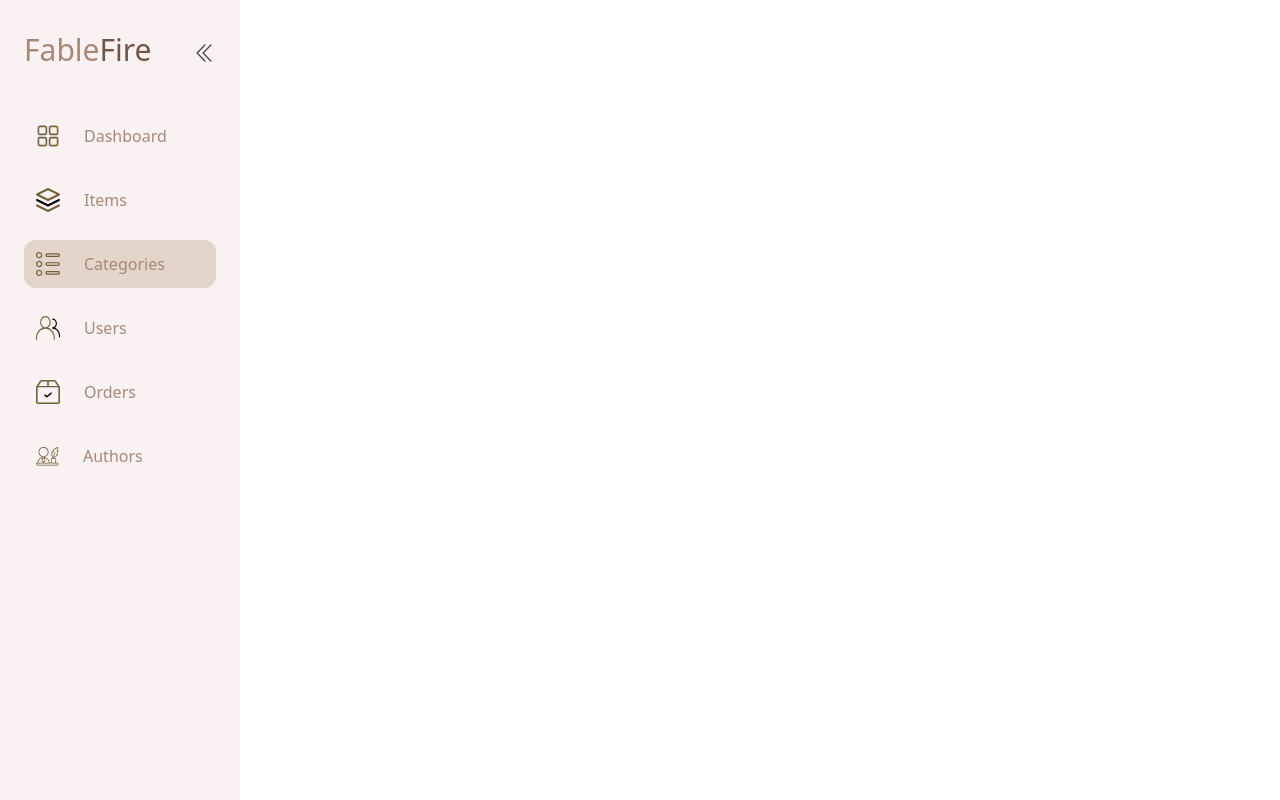
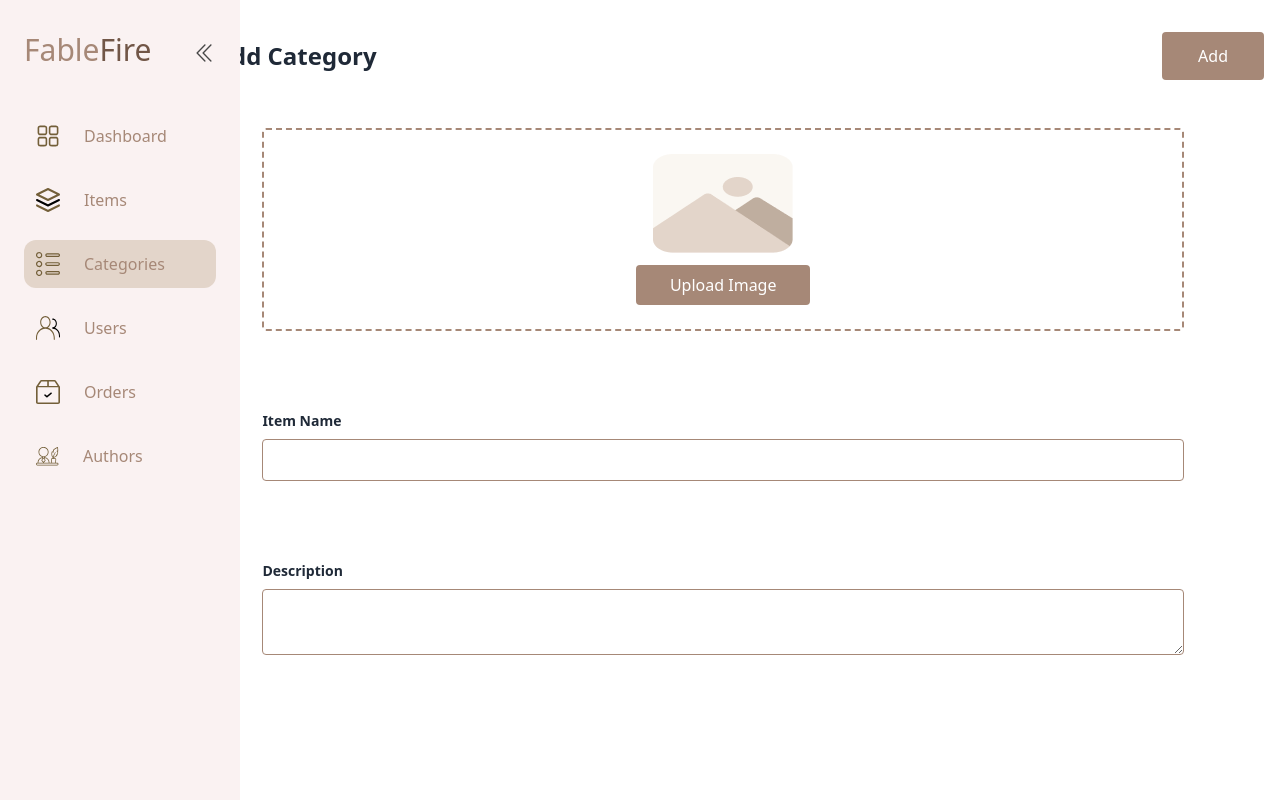
Before and after one commit to sohilakaraly340/FableFire_admin, a React (Vite) app: page /Categories/AddCategory in a window 1280 px wide. Built offline with nearby package versions, Linux system fonts and the light colour scheme.

Commit message:
add&edit category

```diff
--- a/src/App.jsx
+++ b/src/App.jsx
@@ -8,7 +8,13 @@ import Category from "./pages/category/Category";
 import User from "./pages/users/User";
 import Order from "./pages/orders/Order";
 import AddItem from "./pages/addItem/AddItem";
+import AddCategory from "./pages/addCategory/AddCategory";
 
+const InitialValues = {
+  title: "",
+  description: "",
+  images: [],
+};
 function App() {
   // const [darkMode, setDarkMode] = useState(false);
   // useEffect(() => {
@@ -44,6 +50,14 @@ function App() {
             <Route path="/Items/AddItem" element={<AddItem />} />
             <Route path="/Users" element={<User />} />
             <Route path="/Categories" element={<Category />} />
+            <Route
+              path="/Categories/AddCategory"
+              element={<AddCategory mode="add" />}
+            />
+            <Route
+              path="/Categories/EditCategory"
+              element={<AddCategory mode="edit" />}
+            />
             <Route path="/Authors" element={<Authors />} />
             <Route path="/Orders" element={<Order />} />
           </Routes>
--- a/src/components/Button.jsx
+++ b/src/components/Button.jsx
@@ -1,11 +1,8 @@
 import React from "react";
-import { Link } from "react-router-dom";
-export default function Button({ text, route }) {
+export default function Button({ text }) {
   return (
-    <Link to={route}>
-      <button className="relative overflow-hidden bg-button hover:bg-[#907566] text-white py-3 px-9 rounded focus:outline-none">
-        {text}
-      </button>
-    </Link>
+    <button className="relative overflow-hidden bg-button hover:bg-[#907566] text-white py-3 px-9 rounded focus:outline-none">
+      {text}
+    </button>
   );
 }
--- a/src/components/Header.jsx
+++ b/src/components/Header.jsx
@@ -1,11 +1,18 @@
 import React from "react";
 import Button from "./Button";
+import { Link } from "react-router-dom";
 
 export default function Header({ title, buttonText, route }) {
   return (
     <div className="flex justify-between items-center ">
       <p className="text-2xl font-bold px-8">{title}</p>
-      <Button route={route} text={buttonText} />
+      {route ? (
+        <Link to={route}>
+          <Button text={buttonText} />
+        </Link>
+      ) : (
+        <Button text={buttonText} />
+      )}
     </div>
   );
 }
--- /dev/null
+++ b/src/pages/addCategory/AddCategory.jsx
@@ -0,0 +1,158 @@
+import React, { useEffect, useState } from "react";
+import { ErrorMessage, Field, Form, Formik } from "formik";
+import axios from "axios";
+import * as Yup from "yup";
+import imageIcon from "../../assets/images/icons/imgeIcon.png";
+
+const ValidationSchema = Yup.object({
+  title: Yup.string().required("Required"),
+  description: Yup.string().required("Required"),
+  images: Yup.array().min(1, "At least one image is required"),
+});
+
+const inputs = [
+  { name: "images", title: "Images", type: "file", multiple: true },
+  { name: "title", title: "Item Name", type: "text" },
+  { name: "description", title: "Description", type: "textarea" },
+];
+
+export default function AddCategory({
+  mode,
+  initialValues = { title: "", description: "", images: [] },
+}) {
+  const [imagePreviews, setImagePreviews] = useState([]);
+  const [loading, setloading] = useState(false);
+
+  useEffect(() => {
+    if (initialValues && initialValues.images.length > 0) {
+      const previews = initialValues.images.map((image) =>
+        URL.createObjectURL(image)
+      );
+      setImagePreviews(previews);
+    }
+  }, [initialValues]);
+
+  const submit = async (values) => {
+    console.log(values);
+    // const formData = new FormData();
+    // for (const key in values) {
+    //   if (key === "images" && values[key].length > 0) {
+    //     values[key].forEach((file) => formData.append(key, file));
+    //   } else {
+    //     formData.append(key, values[key]);
+    //   }
+    // }
+
+    // try {
+    //   setloading(true);
+    //   const response = await axios.post(
+    //     "http://localhost:3005/api/v1/admin/category",
+    //     formData,
+    //     {
+    //       headers: {
+    //         "Content-Type": "multipart/form-data",
+    //         JWT: `eyJhbGciOiJIUzI1NiIsInR5cCI6IkpXVCJ9.eyJlbWFpbCI6InNvaGlsYUBnbWFpbC5jb20iLCJpYXQiOjE3MTcwOTg0MzIsImV4cCI6MTcxNzE4NDgzMn0.w9jGobI-59qnNTCGBRpef1zDVVK76OXu4WsVw4p-FXc`,
+    //       },
+    //     }
+    //   );
+    //   console.log("Success:", response.data);
+    // } catch (error) {
+    //   console.error("Error:", error);
+    // }
+    // setloading(false);
+  };
+
+  const handleImageChange = (event, setFieldValue) => {
+    const files = Array.from(event.currentTarget.files);
+    setFieldValue("images", files);
+
+    const previews = files.map((file) => URL.createObjectURL(file));
+    setImagePreviews(previews);
+  };
+
+  return (
+    <>
+      <Formik
+        initialValues={initialValues}
+        validationSchema={ValidationSchema}
+        onSubmit={submit}
+      >
+        {({ setFieldValue }) => (
+          <Form className="space-y-4 ">
+            <div className="flex justify-between items-center ">
+              <p className="text-2xl font-bold px-8">
+                {mode === "add" ? "Add Category" : "Edit Category"}
+              </p>
+              <button
+                type="submit"
+                className=" disabled:bg-slate-400 relative overflow-hidden bg-button hover:bg-[#907566] text-white py-3 px-9 rounded focus:outline-none"
+                disabled={loading}
+              >
+                {mode === "add" ? "Add" : "Save"}
+              </button>
+            </div>
+
+            {inputs.map((field, index) => (
+              <div key={index} className=" px-20 py-8 ">
+                {field.type === "file" ? (
+                  <div className="block w-full p-6 text-center border-[2px] border-button border-dashed  rounded">
+                    <div className="flex space-x-2 justify-center">
+                      {imagePreviews.length > 0 ? (
+                        imagePreviews.map((preview, idx) => (
+                          <img
+                            key={idx}
+                            src={preview}
+                            alt={`Preview ${idx}`}
+                            className="h-[50%] w-[50%] object-cover"
+                          />
+                        ))
+                      ) : (
+                        <img src={imageIcon} />
+                      )}
+                    </div>
+                    <input
+                      id={field.name}
+                      name={field.name}
+                      type="file"
+                      className="hidden"
+                      multiple={field.multiple}
+                      onChange={(event) =>
+                        handleImageChange(event, setFieldValue)
+                      }
+                    />
+                    <label
+                      htmlFor={field.name}
+                      className="mt-3 block w-[20%] mx-auto bg-button text-white p-2 rounded cursor-pointer text-center"
+                    >
+                      Upload Image
+                    </label>
+                  </div>
+                ) : (
+                  <>
+                    <label
+                      htmlFor={field.name}
+                      className="block text-sm font-bold mb-2"
+                    >
+                      {field.title}
+                    </label>
+                    <Field
+                      name={field.name}
+                      type={field.type}
+                      as={field.type === "textarea" ? "textarea" : "input"}
+                      className="mt-1 block w-full p-2 border border-button rounded"
+                    />
+                  </>
+                )}
+                <ErrorMessage
+                  name={field.name}
+                  component="div"
+                  className="text-red-600 text-sm"
+                />
+              </div>
+            ))}
+          </Form>
+        )}
+      </Formik>
+    </>
+  );
+}
--- a/src/pages/addItem/AddItem.jsx
+++ b/src/pages/addItem/AddItem.jsx
@@ -34,7 +34,7 @@ const editItemInitialValues = {
   authorId: "Marvin Merritt",
 };
 
-const arr = [
+const inputs = [
   { name: "title", title: "Item Name", type: "text" },
   { name: "description", title: "Description", type: "textarea" },
   { name: "images", title: "Images", type: "file", multiple: true },
@@ -115,7 +115,7 @@ export default function AddItem() {
       >
         {({ setFieldValue }) => (
           <Form className="space-y-4">
-            {arr.map((field, index) => (
+            {inputs.map((field, index) => (
               <div key={index}>
                 <label
                   htmlFor={field.name}
--- a/src/pages/category/Category.jsx
+++ b/src/pages/category/Category.jsx
@@ -8,7 +8,11 @@ export default function Category() {
 
   return (
     <>
-      <Header title={"All Categories"} buttonText={"Add Category"} />
+      <Header
+        title={"All Categories"}
+        buttonText={"Add Category"}
+        route="/Categories/AddCategory"
+      />
       <div className="px-20 py-8">
         <Table columns={header1} data={data1} />
       </div>
```
Also changed, not shown: src/assets/images/icons/imgeIcon.png (added).
